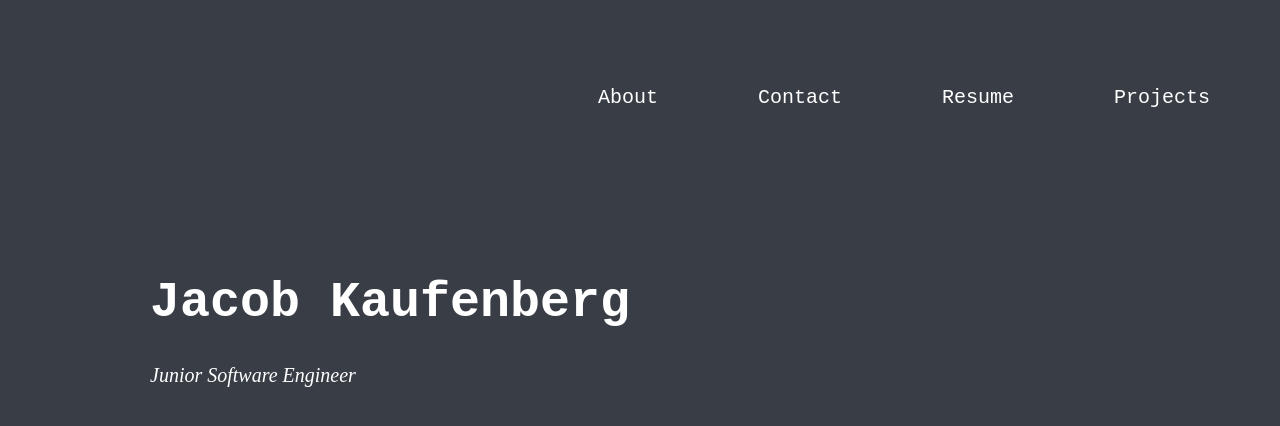
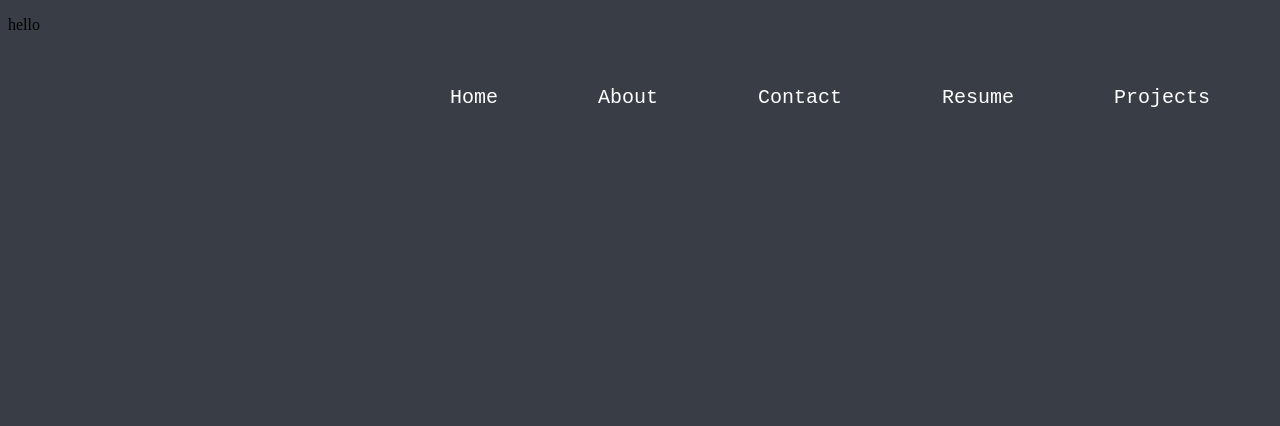
Before and after one commit to JacobK05/Portfolio, a React (Vite) app: page /about in a window 1280 px wide. Shown: the top 426 px of the page. Built offline with nearby package versions, Linux system fonts and the light colour scheme.

Commit message:
got links to display content

```diff
--- a/package.json
+++ b/package.json
@@ -12,7 +12,7 @@
   "dependencies": {
     "react": "^18.2.0",
     "react-dom": "^18.2.0",
-    "react-router-dom": "^6.10.0"
+    "react-router-dom": "^6.23.0"
   },
   "devDependencies": {
     "@types/react": "^18.2.66",
--- a/src/App.jsx
+++ b/src/App.jsx
@@ -1,23 +1,24 @@
-import React from 'react'
-import Nav from './components/nav'
-import Body from './components/body'
-import { BrowserRouter } from 'react-router-dom'
-import './App.css'
+import React from 'react';
+import { BrowserRouter, Route, Routes } from 'react-router-dom';
+import Nav from './components/nav';
+import Body from './components/body';
+import About from './pages/about';
+import Contact from './pages/contact';
+import './App.css';
 
 function App() {
     return (
         <>
             <BrowserRouter>
                 <Nav />
-    <Body />
-
+                <Routes>
+                    <Route exact path="/" element={<Body />} />
+                    <Route path="/about" element={<About />} />
+                    <Route path="/contact" element={<Contact />} />
+                </Routes>
             </BrowserRouter>
-
-
         </>
-  )
-
-
+    );
 }
 
-export default App
+export default App;
--- a/src/components/nav.jsx
+++ b/src/components/nav.jsx
@@ -6,6 +6,7 @@ export default function nav () {
     return(
         <Navbar
         links={[
+          <Link key={1} className="link" to="/">Home</Link>,
           <Link key={2} className="link" to="/about">About</Link>,
           <Link key={3} className="link" to="/contact">Contact</Link>,
           <Link key={4} className="link" to="/resume">Resume</Link>,
--- a/src/pages/about.jsx
+++ b/src/pages/about.jsx
@@ -0,0 +1,5 @@
+export default function about() {
+ return(
+    <p> hello</p>
+ )
+}
--- a/src/pages/contact.jsx
+++ b/src/pages/contact.jsx
@@ -0,0 +1,3 @@
+export default function contact() {
+
+}
```
Also changed, not shown: 1 other file (tests, documents, lock files or other folders). Lines whose indentation alone changed are shown as unchanged.
